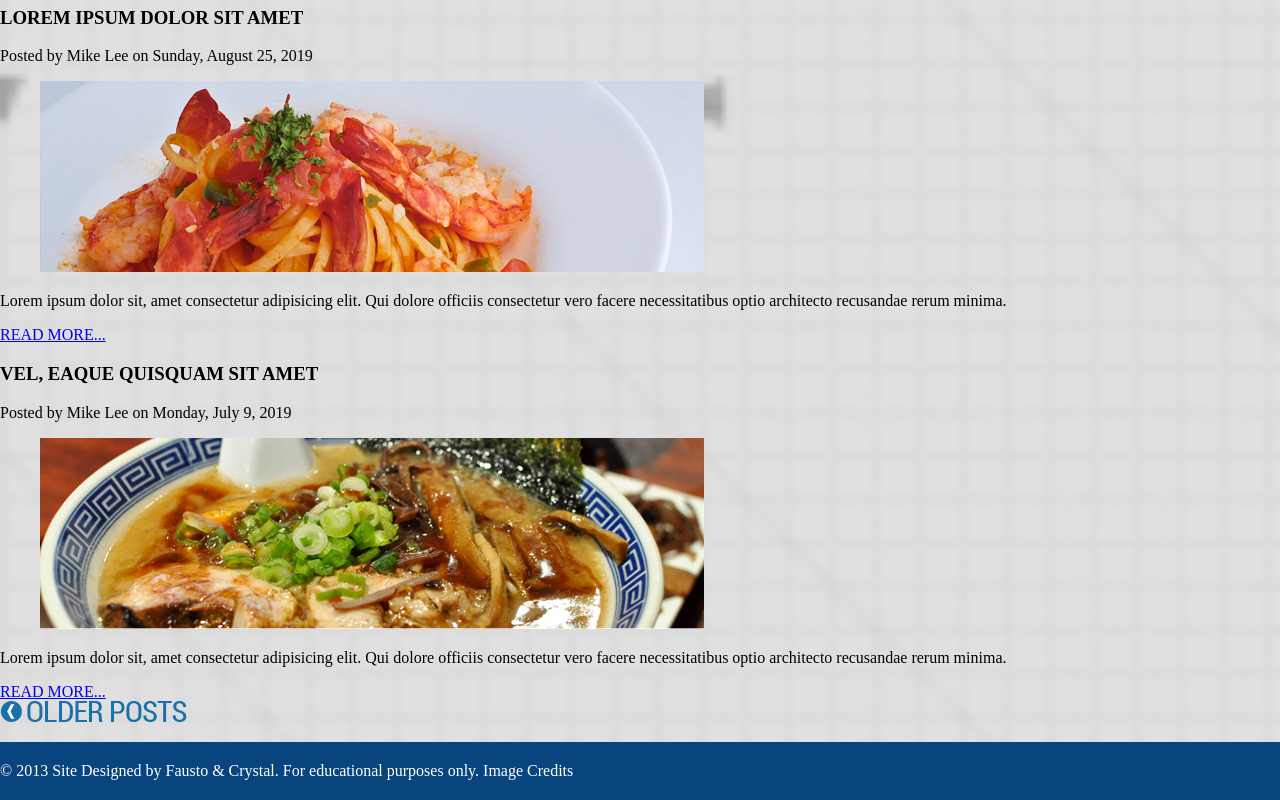
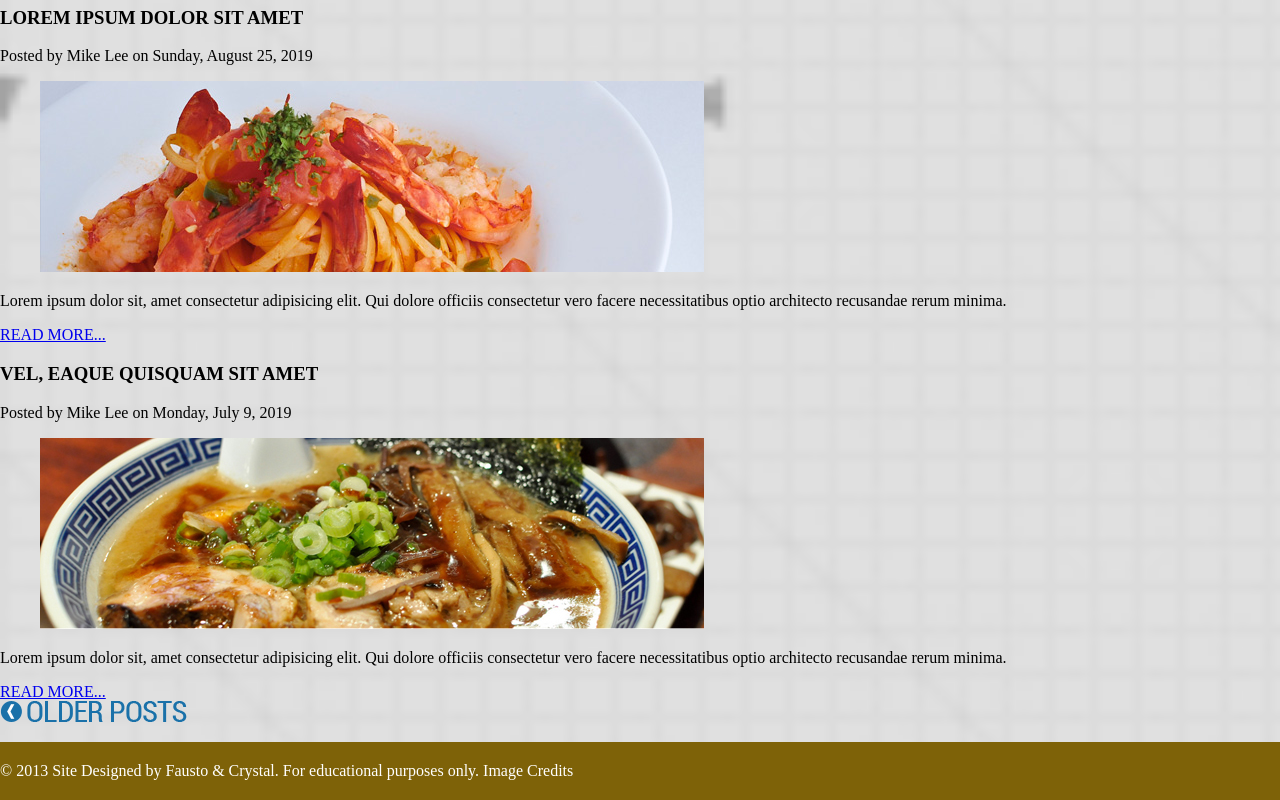
Before and after one commit to Strikerred/FoofExplorer-FrontEnd, a website: page dev/index.html in a window 1280 px wide. Shown: the part 1989-2789 px from the top of the page. Drawn offline with nearby package versions, Linux system fonts and the light colour scheme; files that its build step writes are made by us from their sources.

Commit message:
adding variable

```diff
--- a/dev/scss/_variables.scss
+++ b/dev/scss/_variables.scss
@@ -1,7 +1,8 @@
 //colours
 //mobile colours
-$footerBlue:rgb(8,69,126);
+$footerBlue:rgb(126, 98, 8);
 $hamburgerMenu: rgb(8,69,127);
 $headerBackground:rgb(24,93,153);
 $backGroundColorLight:rgb(247,247,247);
+$navBorderBottom:rgb(7,68,127);
 //fonts
```
